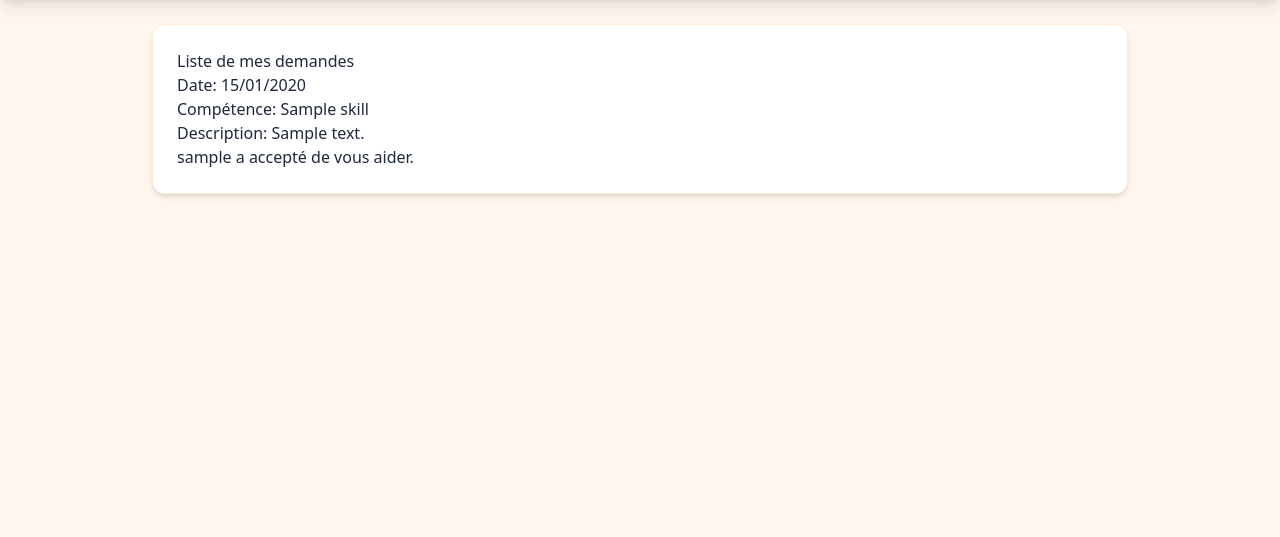
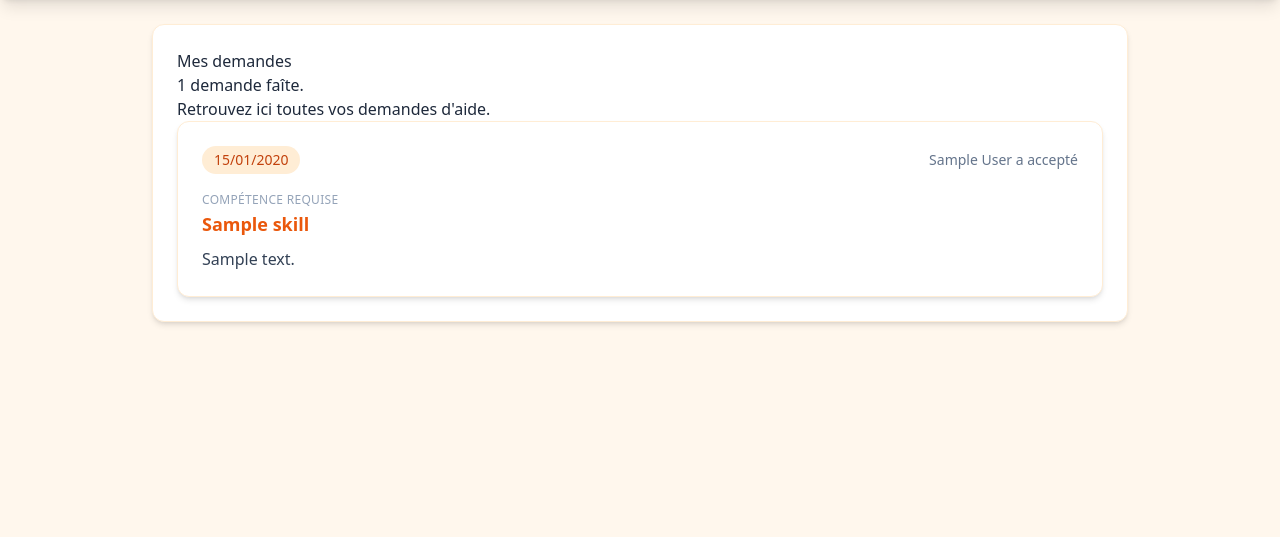
Before and after one commit to AmandineGrardLaurent/python_eval_echange_de_competences, a Django app: page /skills/help/requests/my/ in a window 1280 px wide. Shown: the part 70-607 px from the top of the page. Run offline with Django 5.2, Linux system fonts and the light colour scheme; a user stored in the database is signed in; tables that the repository leaves empty hold one stand-in row (values such as "Sample post"); some libraries are stand-ins or nearby versions.

Commit message:
stylisation du template `help-requests-my.html` avec Tailwind

```diff
--- a/echange_de_competences/skills/templates/skills/help-requests-my.html
+++ b/echange_de_competences/skills/templates/skills/help-requests-my.html
@@ -3,20 +3,52 @@
 {% block title %}Mes demandes{% endblock %}
 
 {% block content %}
-    <h1>Liste de mes demandes</h1>
+
+<h2 class="h2-page">
+    Mes demandes
+</h2>
 
 {% if help_request_list %}
+
+    <p class="p-count">
+        {{ help_request_list|length }} demande{{ help_request_list|pluralize }} faîte{{ help_request_list|pluralize }}.
+    </p>
+
+    <p class="page-description">
+        Retrouvez ici toutes vos demandes d'aide.
+    </p>
+
+    <section class="space-y-6">
+
         {% for request in help_request_list %}
-        <p>Date: {{ request.date|date:"d/m/Y" }}</p>
-        <p>Compétence: {{ request.skill.skill_name }}</p>
-        <p>Description: {{ request.description }}</p>
+            <article class="bg-white rounded-xl shadow-md border border-orange-100 p-6 hover:shadow-lg transition">
+                <div class="flex justify-between items-center mb-3">
+                    <span class="bg-orange-100 text-orange-700 px-3 py-1 rounded-full text-sm font-medium">
+                        {{ request.date|date:"d/m/Y" }}
+                    </span>
+                    <span class="text-slate-500 text-sm">
                         {% if request.helper %}
-                <p>{{ request.helper }} a accepté de vous aider.</p>
+                            {{ request.helper.first_name }} {{ request.helper.last_name }} a accepté
                         {% else %}
-                <p>Personne n'a encore accepté de vous aider.</p>
+                            En attente d'aide
                         {% endif %}
+                    </span>
+                </div>
+
+                <div class="mb-2">
+                    <span class="text-xs uppercase tracking-wide text-slate-400">Compétence requise</span>
+                    <p class="text-lg font-semibold text-orange-600">{{ request.skill.skill_name }}</p>
+                </div>
+
+                <p class="text-slate-700 leading-relaxed">{{ request.description }}</p>
+            </article>
         {% endfor %}
+    </section>
+
 {% else %}
-        <p>Aucune demande enregistrée.</p>
+    <div class="empty-message">
+            Aucune demande enregistrée pour le moment.
+    </div>
 {% endif %}
+
 {% endblock %}
```
Lines whose indentation alone changed are shown as unchanged.
